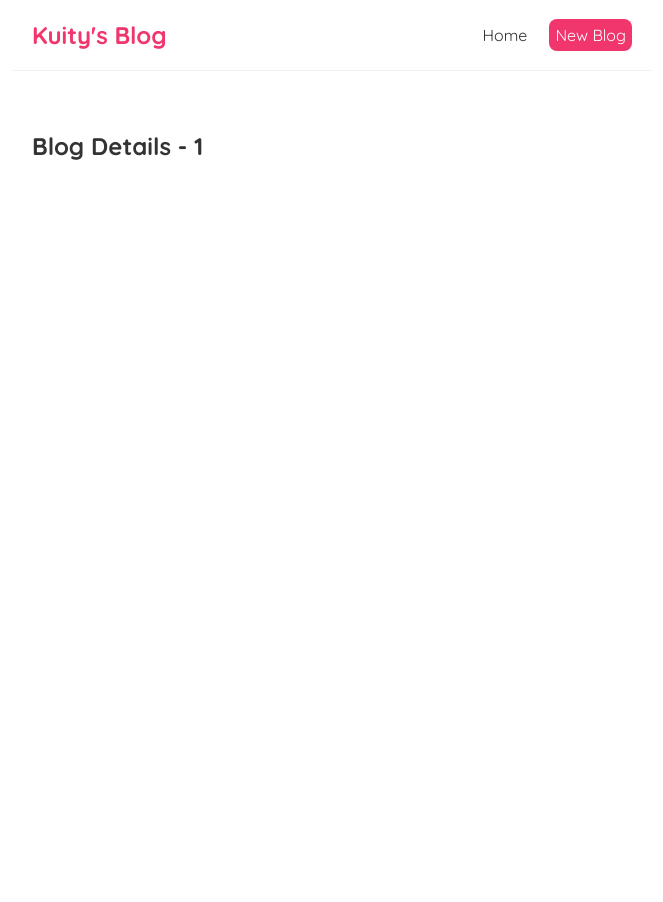
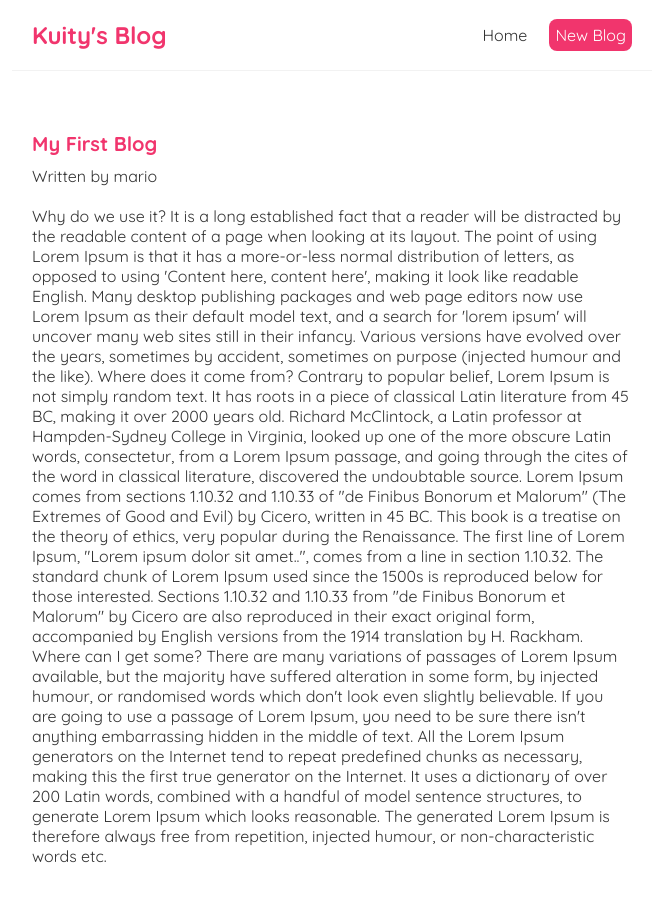
Before and after one commit to Sumanjit38/Mordern_React, a React (Create React App) app: page /blogs/1 in a window 1280 px wide. Shown: the top 902 px of the page, without its empty margins (308-971 px from the left). Before the commit the page ends 800 px from the top, so only its background shows below. Built offline with nearby package versions, Linux system fonts and the light colour scheme; data requests are answered from the project's data file.

Commit message:
Reusing Custom Hooks

```diff
--- a/src/BlogDetails.js
+++ b/src/BlogDetails.js
@@ -1,11 +1,21 @@
 import { useParams } from "react-router-dom";
+import useFetch from "./useFetch";
 
 const BlogDetails = () => {
     const { id } = useParams();
+    const { data : blog, error, isPending } = useFetch('http://localhost:8000/blogs/' + id);
 
     return (
         <div className="blog-details">
-            <h2>Blog Details - { id }</h2>
+            { isPending && <div>Loading...</div> }
+            { error && <div>{ error }</div>}
+            { blog && (
+                <article>
+                    <h2>{ blog.title }</h2>
+                    <p>Written by { blog.author }</p>
+                    <div>{ blog.body }</div>
+                </article>
+            )}
         </div>
      );
 }
--- a/src/BlogList.js
+++ b/src/BlogList.js
@@ -8,8 +8,8 @@
             {blogs.map((blog) => (
                 <div className="blog-preview" key = {blog.id}>
                     <Link to = {`/blogs/${blog.id}`}>
-                        <h2>{ blog.title}</h2>
-                        <p>Written by {blog.author}</p>
+                        <h2>{ blog.title }</h2>
+                        <p>Written by { blog.author }</p>
 
                     </Link>
 
--- a/src/index.css
+++ b/src/index.css
@@ -51,3 +51,12 @@
 .blog-preview a{
   text-decoration: none;
 }
+/* blog details page */
+.blog-details h2 {
+  font-size: 20px;
+  color: #f1356d;
+  margin-bottom: 10px;
+}
+.blog-details div {
+  margin: 20px 0;
+}
--- a/src/useFetch.js
+++ b/src/useFetch.js
@@ -1,4 +1,5 @@
 import { useState, useEffect } from "react";
+
 const useFetch = (url) => {
     const [data, setData] = useState(null);
     const [isPending, setIsPending] = useState(true);
```
